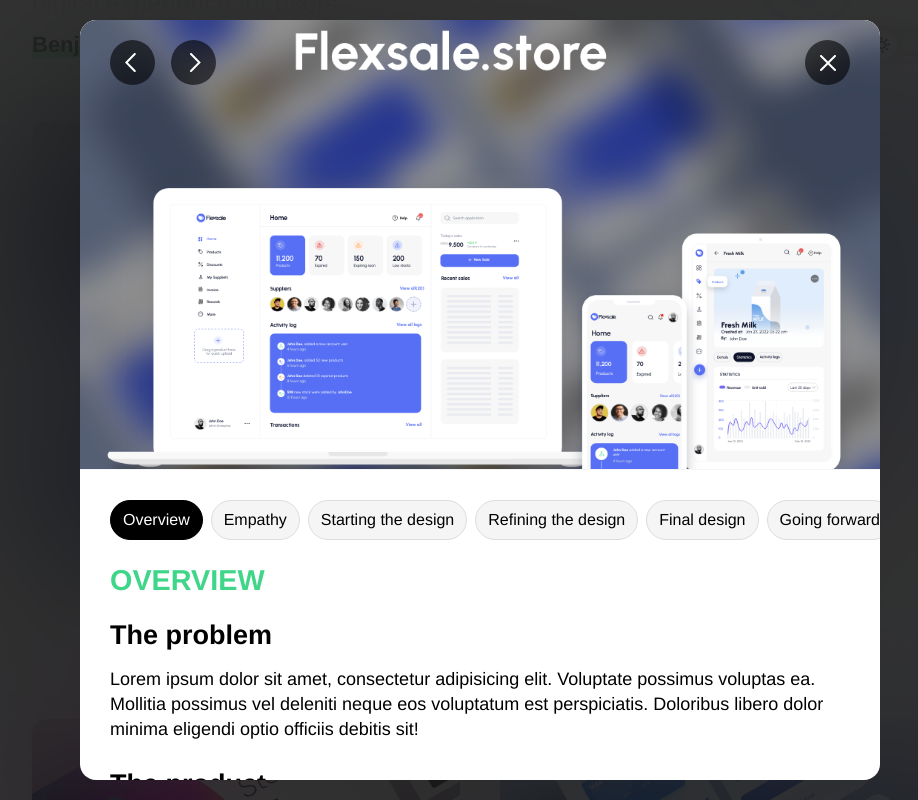
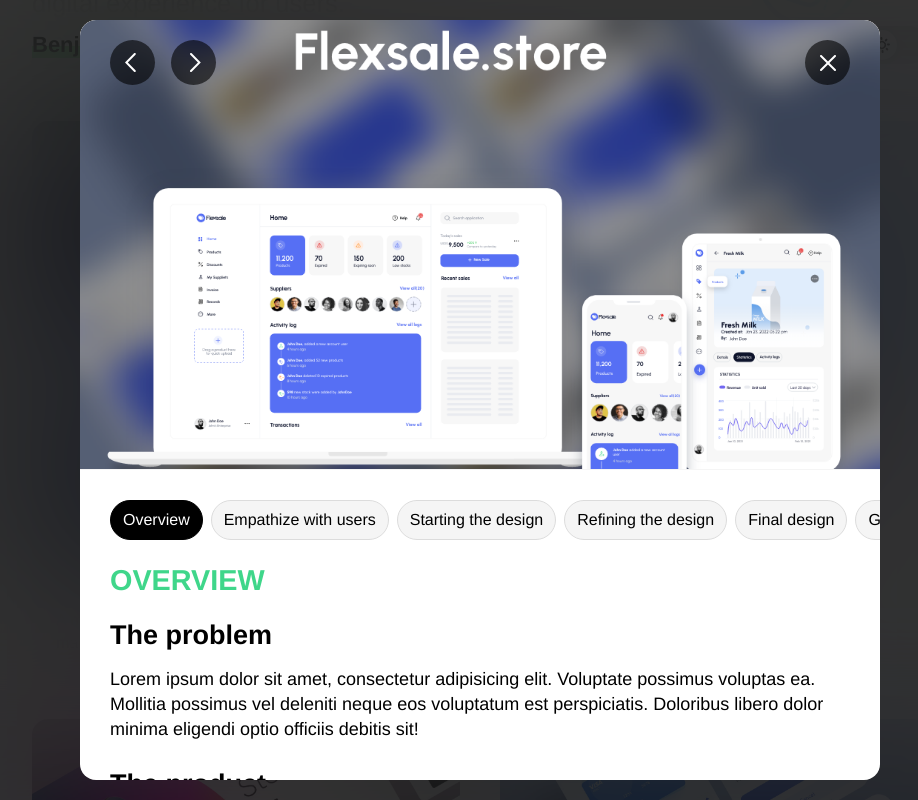
Before and after one commit to benjaminayimah/portfolio, a Vue app: page / in a window 1280 px wide. Both pictures are taken after a click on the element 406 px from the left and 842 px from the top of the page. Shown: the part 442-1242 px from the top of the page, without its empty margins (160-1078 px from the left). Built offline with nearby package versions, Linux system fonts and the light colour scheme.

Commit message:
commit project details

```diff
--- a/src/components/includes/DetailedProjectFooterList.vue
+++ b/src/components/includes/DetailedProjectFooterList.vue
@@ -17,6 +17,7 @@
     height: 150px;
     border-radius: 14px;
     transition: 0.3s ease;
+    border-bottom: unset;
 }
 a{
     color: unset;
--- a/src/components/layouts/DetailedProject.vue
+++ b/src/components/layouts/DetailedProject.vue
@@ -87,7 +87,7 @@
         return {
             tabs: [
                 { id: 1, name: 'Overview', url: '/'},
-                { id: 2, name: 'Empathy', url: 'Empathy'},
+                { id: 2, name: 'Empathize with users', url: 'Empathy'},
                 { id: 3, name: 'Starting the design', url: 'starting-the-design'},
                 { id: 4, name: 'Refining the design', url: 'refining-the-design'},
                 { id: 5, name: 'Final design', url: 'final-design'},
```
